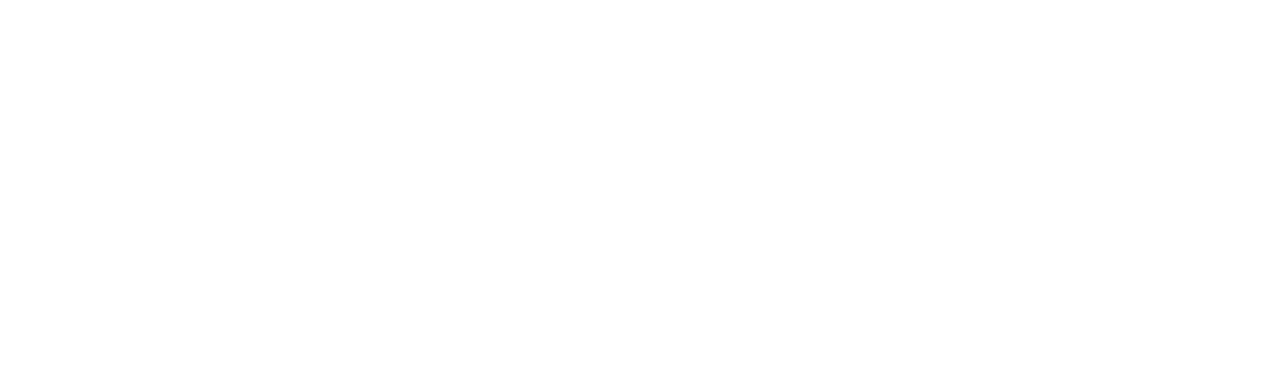
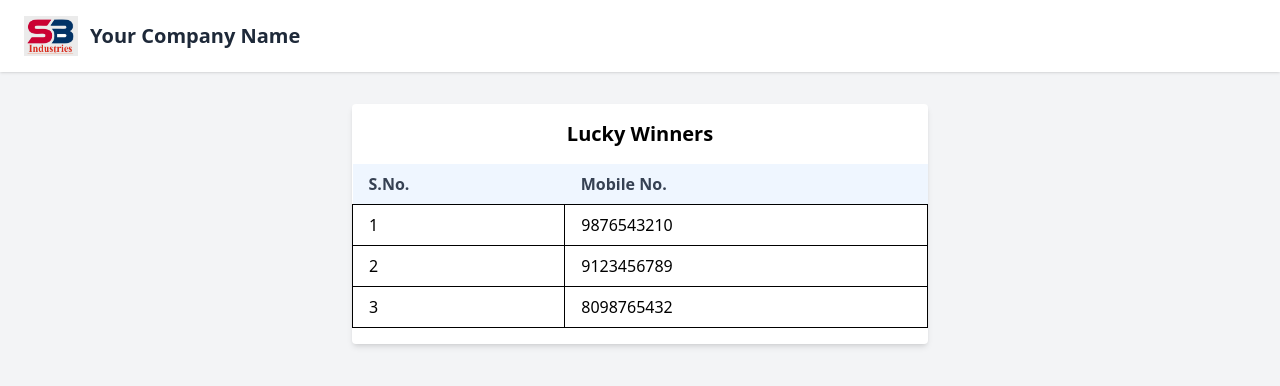
Before and after one commit to vishaldasaniya/LuckyDraw, a React (Vite) app: page /admin/dashboard in a window 1280 px wide. Before the commit this address had no page. Shown: the top 386 px of the page. Built offline with nearby package versions, Linux system fonts and the light colour scheme.

Commit message:
dashboard created

```diff
--- a/src/App.jsx
+++ b/src/App.jsx
@@ -3,12 +3,14 @@
 import { BrowserRouter as Router, Routes, Route } from "react-router-dom";
 import HomeScreen from "./components/HomeScreen";
 import Admin from "./components/Admin"
+import AdminDashboard from "./components/AdminDashboard"
 
 export default function App() {
   return (
     <Router>
       <Routes>
         <Route path="/admin/login" element ={<Admin/>}/>
+        <Route path="/admin/dashboard" element={<AdminDashboard/>}/>
         <Route path="/" element={<HomeScreen />} />
 
       </Routes>
--- a/src/components/AdminDashboard.jsx
+++ b/src/components/AdminDashboard.jsx
@@ -1,16 +1,30 @@
-const mobileNumbers = [
+import React from "react";
+import logo from "../assets/images/logo.jpg"
+
+
+// Ye winners ka data backend/API se milega, yahan hardcoded example hai
+const winners = [
   "9876543210",
   "9123456789",
   "8098765432",
-  // Aur numbers yahan add karo
+  // Aur winners yahan honge
 ];
 
 function Dashboard() {
   return (
-    <div className="p-8 bg-gray-100 min-h-screen">
+    <div className="min-h-screen bg-gray-100">
+      {/* Navbar with logo */}
+      <nav className="bg-white px-6 py-4 flex items-center shadow">
+        <img src={logo} alt="Company Logo" className="h-10 mr-3" />
+        <span className="font-bold text-xl text-gray-800">Your Company Name</span>
+      </nav>
+
+      <div className="p-8">
         <div className="max-w-xl mx-auto bg-white rounded shadow-md overflow-x-auto">
-        <h2 className="text-xl font-semibold text-center py-4">Users Mobile Numbers</h2>
-        <table className="min-w-full table-auto">
+          <h2 className="text-xl font-semibold text-center py-4">Lucky Winners</h2>
+
+          {/* Winners List Table */}
+          <table className="min-w-full table-auto mb-4">
             <thead>
               <tr className="bg-blue-50">
                 <th className="px-4 py-2 text-left text-gray-700">S.No.</th>
@@ -18,7 +32,7 @@
               </tr>
             </thead>
             <tbody>
-            {mobileNumbers.map((num, idx) => (
+              {winners.map((num, idx) => (
                 <tr key={idx}>
                   <td className="border px-4 py-2">{idx + 1}</td>
                   <td className="border px-4 py-2">{num}</td>
@@ -28,7 +42,8 @@
           </table>
         </div>
       </div>
+    </div>
   );
 }
 
-export
+export default Dashboard;
```
Lines whose indentation alone changed are shown as unchanged.
